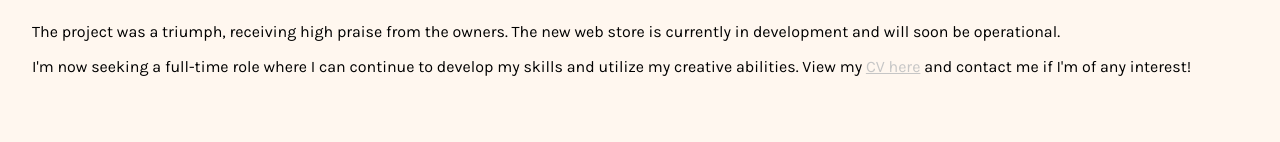
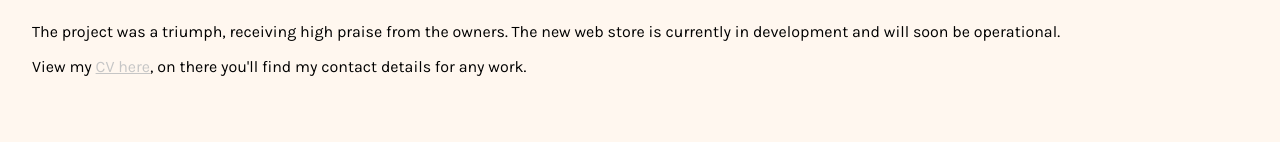
Before and after one commit to JessicaLunn/JessicaLunn, a plain HTML site: page projects.html in a window 1280 px wide. Shown: the part 3327-3469 px from the top of the page. Drawn offline with Linux system fonts and the light colour scheme.

Commit message:
Update projects.html

```diff
--- a/projects.html
+++ b/projects.html
@@ -86,7 +86,7 @@
                 Your browser does not support the video tag.
             </video>
             <p>The project was a triumph, receiving high praise from the owners. The new web store is currently in development and will soon be operational.</p>
-            <p>I'm now seeking a full-time role where I can continue to develop my skills and utilize my creative abilities. View my <a href="./Jessica Lunn CV Mar 24.pdf" class="pdf-link" target="_blank">CV here</a> and contact me if I'm of any interest!</p>
+            <p>View my <a href="./Jessica Lunn CV Mar 24.pdf" class="pdf-link" target="_blank">CV here</a>, on there you'll find my contact details for any work.</p>
         </div>
     </main>
 <footer>
```
